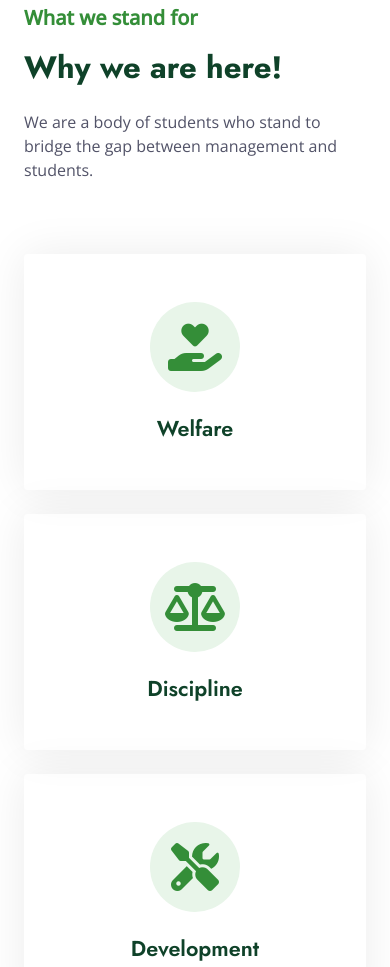
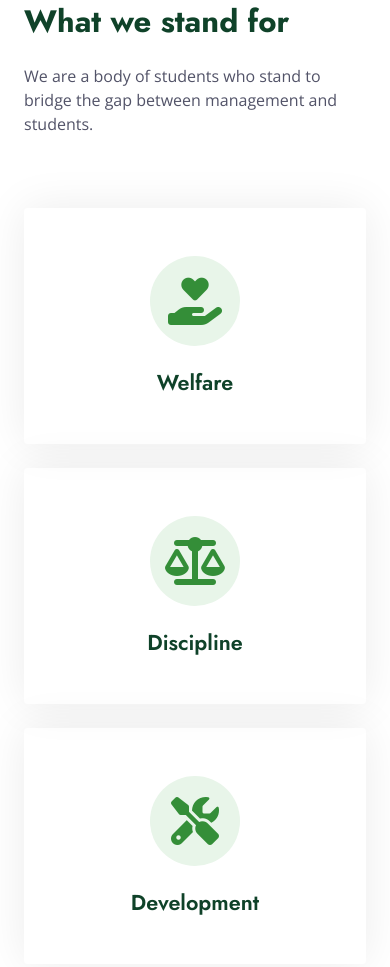
Before and after one commit to blessingtobi20/counc, a plain HTML site: page index.html in a window 390 px wide. Shown: the part 1207-2174 px from the top of the page. Drawn offline with nearby package versions, Linux system fonts and the light colour scheme.

Commit message:
Update index.html

```diff
--- a/index.html
+++ b/index.html
@@ -211,7 +211,70 @@
       <div class="container">
         <div class="row g-5 align-items-center">
           <div class="col-lg-6 wow fadeInUp" data-wow-delay="0.1s">
-            <p class="fs-5 fw-bold text-primary">What we stand for</p>
+            <h1 class="display-5 mb-4">What we stand for</h1>
+            <p class="mb-4">
+              We are a body of students who stand to bridge the gap between
+              management and students.
+            </p>
+          </div>
+          <div class="col-lg-6">
+            <div class="row g-4 align-items-center">
+              <div class="col-md-6">
+                <div class="row g-4">
+                  <div class="col-12 wow fadeIn" data-wow-delay="0.3s">
+                    <div
+                      class="text-center rounded py-5 px-4"
+                      style="box-shadow: 0 0 45px rgba(0, 0, 0, 0.08)"
+                    >
+                      <div
+                        class="btn-square bg-light rounded-circle mx-auto mb-4"
+                        style="width: 90px; height: 90px"
+                      >
+                      <i class="fa-solid fa-3x text-primary fa-hand-holding-heart"></i>
+                      </div>
+                      <h4 class="mb-0">Welfare</h4>
+                    </div>
+                  </div>
+                  <div class="col-12 wow fadeIn" data-wow-delay="0.5s">
+                    <div
+                      class="text-center rounded py-5 px-4"
+                      style="box-shadow: 0 0 45px rgba(0, 0, 0, 0.08)"
+                    >
+                      <div
+                        class="btn-square bg-light rounded-circle mx-auto mb-4"
+                        style="width: 90px; height: 90px"
+                      >
+                      <i class="fa-solid fa-3x fa-scale-balanced text-primary"></i>
+                      </div>
+                      <h4 class="mb-0">Discipline</h4>
+                    </div>
+                  </div>
+                </div>
+              </div>
+              <div class="col-md-6 wow fadeIn" data-wow-delay="0.7s">
+                <div
+                  class="text-center rounded py-5 px-4"
+                  style="box-shadow: 0 0 45px rgba(0, 0, 0, 0.08)"
+                >
+                  <div
+                    class="btn-square bg-light rounded-circle mx-auto mb-4"
+                    style="width: 90px; height: 90px"
+                  >
+                    <i class="fa fa-tools fa-3x text-primary"></i>
+                  </div>
+                  <h4 class="mb-0">Development</h4>
+                </div>
+              </div>
+            </div>
+          </div>
+        </div>
+      </div>
+    </div>
+    <div class="container-xxl py-5">
+      <div class="container">
+        <div class="row g-5 align-items-center">
+          <div class="col-lg-6 wow fadeInUp" data-wow-delay="0.1s">
+
             <h1 class="display-5 mb-4">Why we are here!</h1>
             <p class="mb-4">
               We are a body of students who stand to bridge the gap between
```
